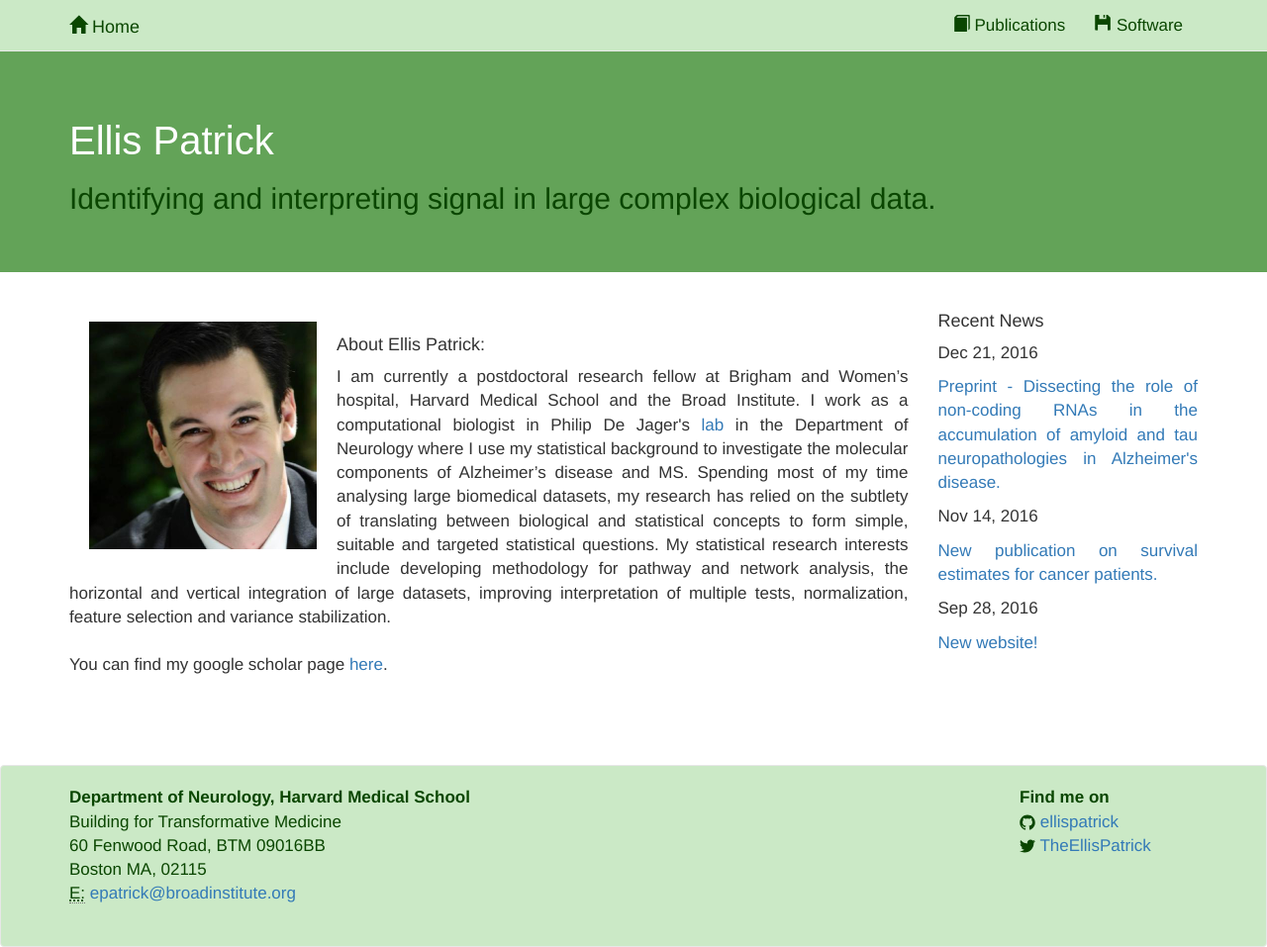
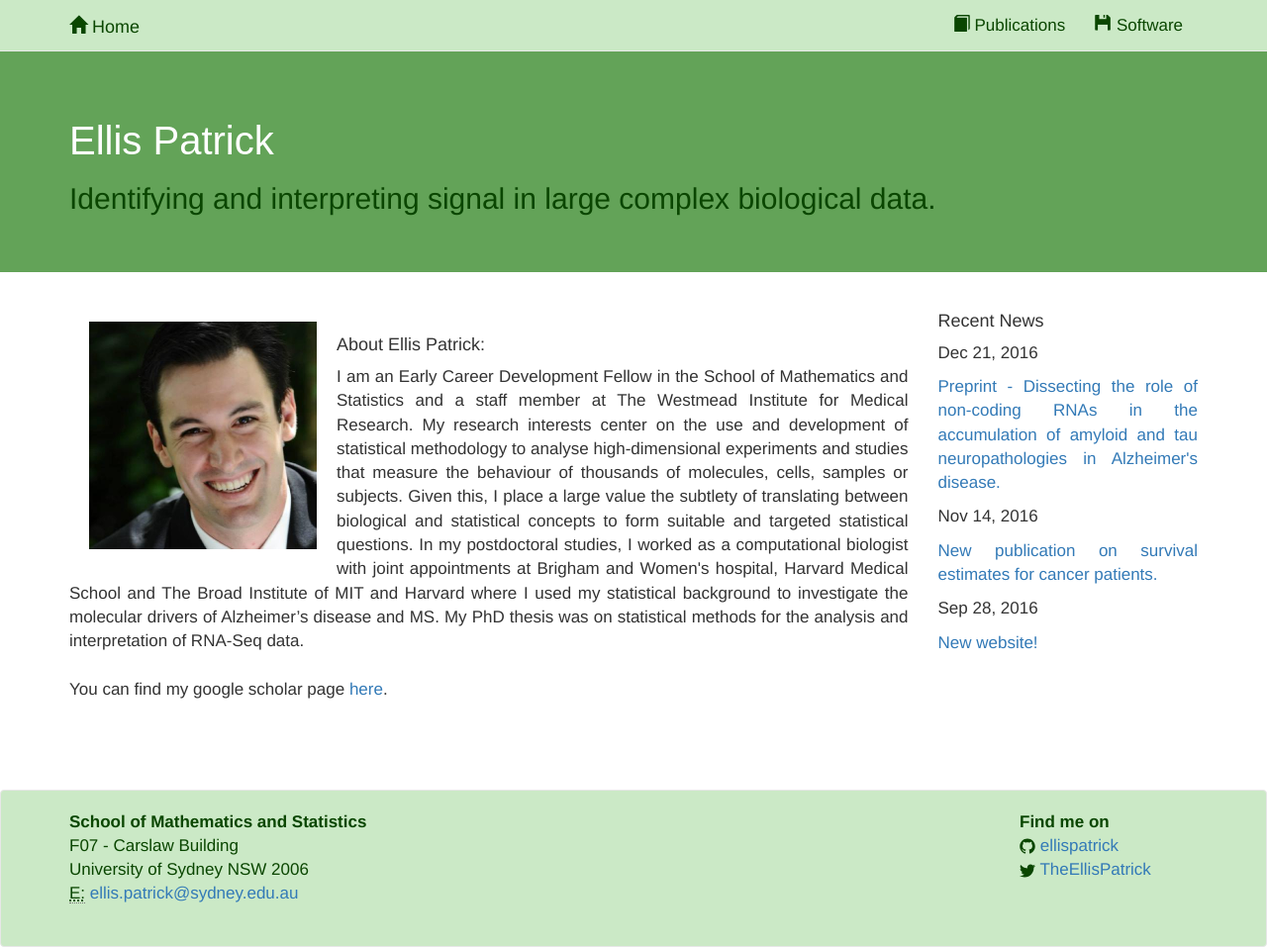
Before and after one commit to ellispatrick/ellispatrick.github.io, a Jekyll site: the page built from index.html, in a window 1280 px wide. Shown: the whole page at 99% size. Built offline with Jekyll 4.4.1, drawn with Linux system fonts in a browser that asks for light colours; nearby versions of some CDN libraries; a style sheet for code colours, icons or effects is not loaded.

Commit message:
Update to Usyd

```diff
--- a/_includes/footer.html
+++ b/_includes/footer.html
@@ -6,11 +6,10 @@
             <div class="row">
                 <div class="col-md-10">
                     <address>
-                        <strong>Department of Neurology, Harvard Medical School</strong><br>
-						Building for Transformative Medicine<br>
-                        60 Fenwood Road, BTM 09016BB<br>
-						Boston MA, 02115<br>
-                        <abbr title="Email">E:</abbr> <a href="mailto:#">epatrick@broadinstitute.org</a> <br>
+                        <strong>School of Mathematics and Statistics</strong><br>
+						F07 - Carslaw Building<br>
+                        University of Sydney NSW 2006<br>
+                        <abbr title="Email">E:</abbr> <a href="mailto:#">ellis.patrick@sydney.edu.au</a> <br>
                         <!--<abbr title="Phone">P:</abbr> (123) 456-7890-->
                     </address>
 
--- a/index.html
+++ b/index.html
@@ -23,12 +23,11 @@ layout: home
 <h4>About Ellis Patrick:</h4>
 
 <p>
-I am currently a postdoctoral research fellow at Brigham and Women’s hospital, Harvard Medical School and the Broad Institute.
-I work as a computational biologist in Philip De Jager's <a href="http://dejager_lab.bwh.harvard.edu/" target="_blank">lab</a> in the Department of Neurology where I use my statistical background to investigate the molecular components of Alzheimer’s disease and MS.
-Spending most of my time analysing large biomedical datasets, my research has relied on the subtlety of translating between biological and statistical concepts to form simple, suitable and targeted
-statistical questions.
-My statistical research interests include developing methodology for pathway and network analysis, the horizontal and vertical integration of large datasets, improving interpretation of multiple tests, normalization,
-feature selection and variance stabilization.
+I am an Early Career Development Fellow in the School of Mathematics and Statistics and a staff member at The Westmead Institute for Medical Research.
+My research interests center on the use and development of statistical methodology to analyse high-dimensional experiments and studies that measure the behaviour of thousands of molecules, cells, samples or subjects.
+Given this, I place a large value the subtlety of translating between biological and statistical concepts to form suitable and targeted statistical questions.
+In my postdoctoral studies, I worked as a computational biologist with joint appointments at Brigham and Women's hospital, Harvard Medical School and The Broad Institute of MIT and Harvard where I used my statistical background to investigate the molecular drivers of Alzheimer’s disease and MS.
+My PhD thesis was on statistical methods for the analysis and interpretation of RNA-Seq data.
 
 <br>
 <br>
```
